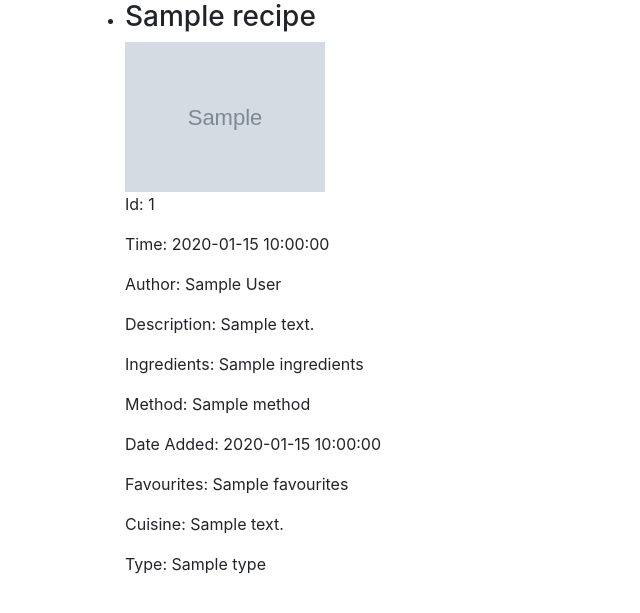
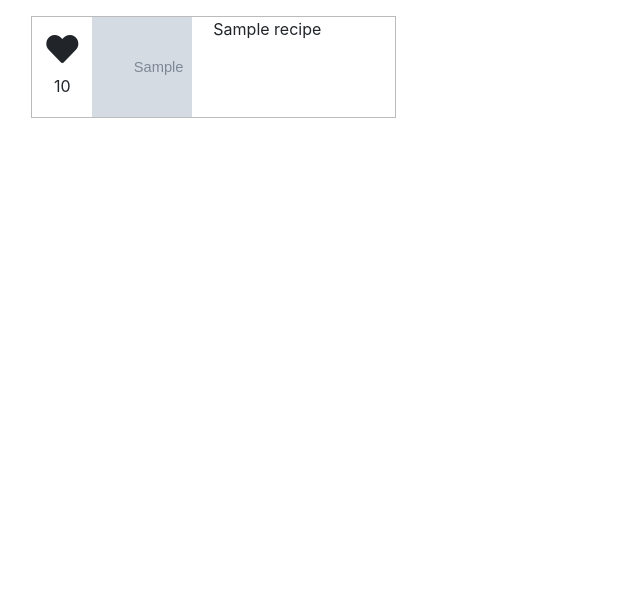
Before and after one commit to Code-Institute-Submissions/p4-online-cookbook, a Flask app: page / in a window 1280 px wide. Shown: the part 72-685 px from the top of the page, without its empty margins (0-640 px from the left). Run offline with Flask 2, Linux system fonts and the light colour scheme; grey boxes marked "Sample" are stand-in pictures; a database or web service that is not in the repository returns one stand-in record (values such as "Sample title"); some libraries are stand-ins or nearby versions.

Commit message:
Update recipe cards in home page

```diff
--- a/static/css/style.css
+++ b/static/css/style.css
@@ -1,3 +1,23 @@
 .form-group {
     margin-bottom: 1.5rem;
 }
+
+.recipe-card {
+    margin: 1rem;
+    border: 0.5px solid #bbb;
+}
+
+.recipe-card .fa-heart {
+    margin-top: 1rem;
+}
+
+.recipe-card .favs {
+    font-size: 2rem;
+}
+
+.recipe-card-image {
+    height: 100px;
+    max-height: 100px;
+    width: 100px;
+    background-size: cover;
+}
--- a/templates/base.html
+++ b/templates/base.html
@@ -7,9 +7,13 @@
     <meta http-equiv="X-UA-Compatible" content="ie=edge">
     <title>Online Cookbook</title>
 
+    <!-- fontawesome icons-->
+    <link rel="stylesheet" href="https://use.fontawesome.com/releases/v5.3.1/css/all.css" integrity="sha384-mzrmE5qonljUremFsqc01SB46JvROS7bZs3IO2EmfFsd15uHvIt+Y8vEf7N7fWAU"
+        crossorigin="anonymous">
+    <!-- bootstrap css-->
     <link rel="stylesheet" href="https://stackpath.bootstrapcdn.com/bootstrap/4.1.3/css/bootstrap.min.css" integrity="sha384-MCw98/SFnGE8fJT3GXwEOngsV7Zt27NXFoaoApmYm81iuXoPkFOJwJ8ERdknLPMO"
         crossorigin="anonymous">
-
+    <!-- custom css -->
     <link rel="stylesheet" href="{{url_for('static', filename='css/style.css')}}">
 </head>
 
@@ -68,7 +72,7 @@
         {% endwith %}
     </header>
 
-    <div class="container">
+    <div class="container-fluid">
         {% block content %} {% endblock %}
     </div>
 
--- a/templates/index.html
+++ b/templates/index.html
@@ -1,6 +1,33 @@
 {% extends 'base.html' %} {% block content %}
 
-<ul>
+<div class="recipe-cards">
+    <div class="row">
+
+        {% for recipe in recipes %}
+        <div class="col-12 col-sm-10 col-md-6 col-lg-4">
+            <div class="recipe-card">
+                <div class="row h-100 no-gutters">
+                    <div class="col-2 text-center">
+                        <span class="d-block favs"><i class="fas fa-heart"></i></span>
+                        {{recipe.favourites|int}}
+                    </div>
+                    <div class="col-4">
+                        <div class="recipe-card-image" style="background-image:url({{recipe.image_url}})">
+                            <a href="#"></a>
+                        </div>
+                    </div>
+                    <div class="col-6">
+                        {{recipe.name}}
+                    </div>
+                </div>
+            </div>
+        </div>
+        {% endfor %}
+
+    </div>
+</div>
+
+<!-- <ul>
     {% for recipe in recipes %}
     <li>
         <div class="recipe-card">
@@ -19,6 +46,6 @@
         </div>
     </li>
     {% endfor %}
-</ul>
+</ul> -->
 
 {% endblock %}
```
